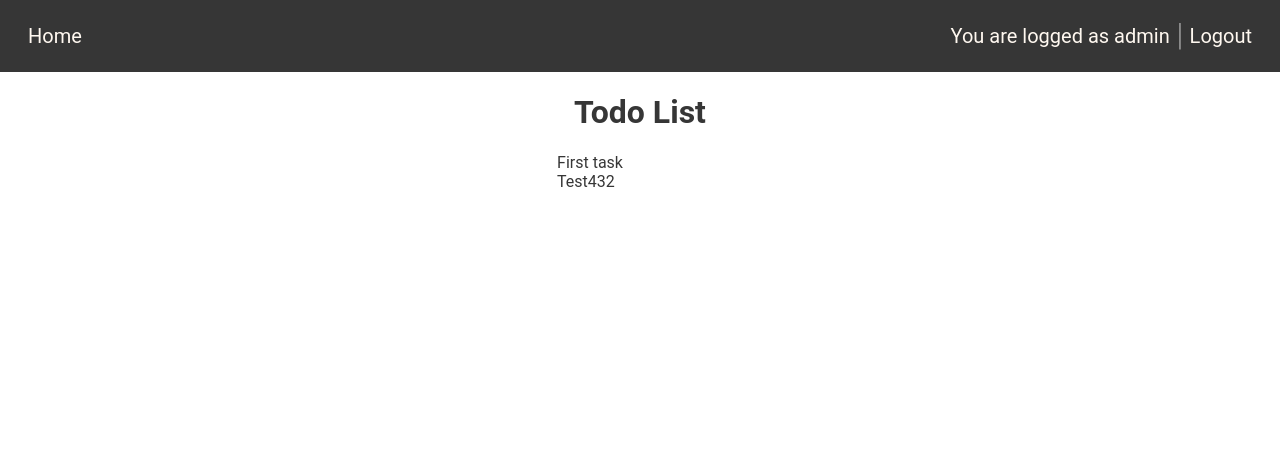
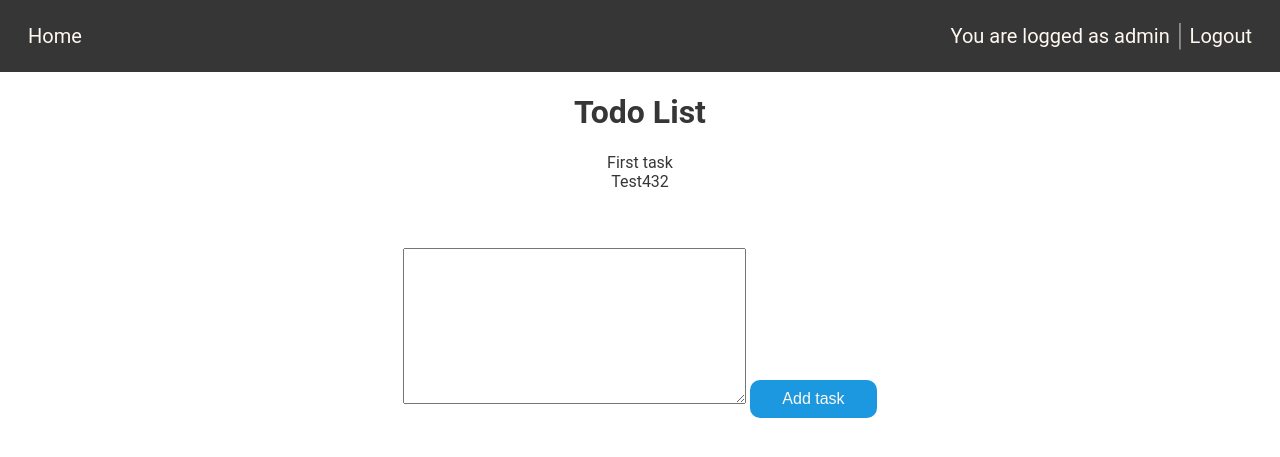
Before and after one commit to t4ktYk/Todo_Project_WWW, a Django app: page / in a window 1280 px wide. Shown: the top 457 px of the page. Run offline with Django 5.2, Linux system fonts and the light colour scheme; a user stored in the database is signed in; data comes from the database, SQL or seed files in the repository; both versions use the stored data as it was before the commit.

Commit message:
can add tasks

```diff
--- a/templates/index.html
+++ b/templates/index.html
@@ -5,16 +5,26 @@
 
 {% block content %}
     <div class="todo-box">
+        <h1>Todo List</h1>
         {% if user.is_authenticated %}
-            <h1>Todo List</h1>
+            {% if not tasks %}
+                <span style="margin-left: auto; margin-right: -10px; display: block">You don't have any tasks.</span>
+            {% else %}
                 <div class="task">
                     {% for task in tasks %}
                         <span>{{ task.description }}</span>
                         <br>
                     {% endfor %}
                  </div>
+            {% endif %}
+            <br><br><br>
+            <form method="post" class="todo-post-form">
+                {% csrf_token %}
+                {{ form.description }}
+                <button class="form-login-btn" type="submit">Add task</button>
+            </form>
         {% else %}
-            <h1>Not logged in.</h1>
+            <span>Not logged in.</span>
         {% endif %}
     </div>
 
--- a/templates/registration/login.html
+++ b/templates/registration/login.html
@@ -18,6 +18,10 @@
                 {{ form.password }}
                 {{ form.password.errors }}
                 <br><br>
+                <form method="post">
+                    {% csrf_token %}
+
+                </form>
                 <button class="form-login-btn" type="submit">Login</button>
                 <br><br>
                 <span>Don't have a account sing up <a href="/register/">here</a>.</span>
--- a/todo_app/forms.py
+++ b/todo_app/forms.py
@@ -2,7 +2,16 @@ from django import forms
 from django.contrib.auth.forms import AuthenticationForm, UsernameField, UserCreationForm
 from django.contrib.auth.models import User
 
+from .models import Task
+
 import datetime
+
+
+
+class TaskCreationForm(forms.ModelForm):
+    class Meta:
+        model = Task
+        fields = ["description", ]
 
 
 
@@ -13,6 +22,7 @@ class UserLoginForm(AuthenticationForm):
         username = UsernameField(widget=forms.TextInput(
             attrs={
                 'class': 'form-login-username', 'id': 'name',
+                'placeholder': 'Username',
             }))
         password = forms.CharField(widget=forms.PasswordInput(
             attrs={
--- a/todo_app/models.py
+++ b/todo_app/models.py
@@ -10,7 +10,6 @@ class TaskList(models.Model):
 
 class Task(models.Model):
     description = models.TextField()
-    due_date = models.DateField()
     completed = models.BooleanField(default=False)
     task_list = models.ForeignKey(TaskList, on_delete=models.CASCADE)
 
--- a/todo_app/static/style.css
+++ b/todo_app/static/style.css
@@ -105,9 +105,13 @@ a{
 	color: var(--jet);
 }
 
+.input-task{
+
+}
+
 .tasks-box{
-	width: 300px; /* Adjust width as needed */
-    height: 200px; /* Adjust height as needed */
+	width: 300px;
+    height: 200px;
     background-color: #f0f0f0;
     display: flex;
     align-items: center;
@@ -116,7 +120,7 @@ a{
 }
 
 .task{
-	margin-left: -100px;
-	display: inline-block;
-	text-align: left;
+	margin-left: auto;
+	margin-right: auto;
+	display: block;
 }
--- a/todo_app/views.py
+++ b/todo_app/views.py
@@ -3,8 +3,8 @@ from django.contrib.auth import login, logout, authenticate
 
 from django.contrib.auth.decorators import login_required
 
-from .forms import RegisterForm
-from .models import TaskList, Task
+from .forms import RegisterForm, TaskCreationForm
+from .models import TaskList, Task, TaskList
 
 #test2
 
@@ -12,9 +12,25 @@ def index(request):
 
     tasks = Task.objects.filter(task_list=request.user.id).all()
 
-    content = {'tasks': tasks}
+    context={}
+    context['tasks'] = tasks
 
-    return render(request, 'index.html', content)
+    form = TaskCreationForm()
+
+    if request.method == 'POST':
+        form = TaskCreationForm(request.POST)
+        if form.is_valid():
+            task = form.save(commit=False)
+            task_list_instance = TaskList.objects.get(pk=request.user.id)
+            task.task_list = task_list_instance
+            task.save()
+            return redirect('/')
+        else:
+            form = TaskCreationForm()
+
+    context['form'] = form
+
+    return render(request, 'index.html', context)
 
 
 
```
Also changed, not shown: db.sqlite3. Lines whose indentation alone changed are shown as unchanged.
